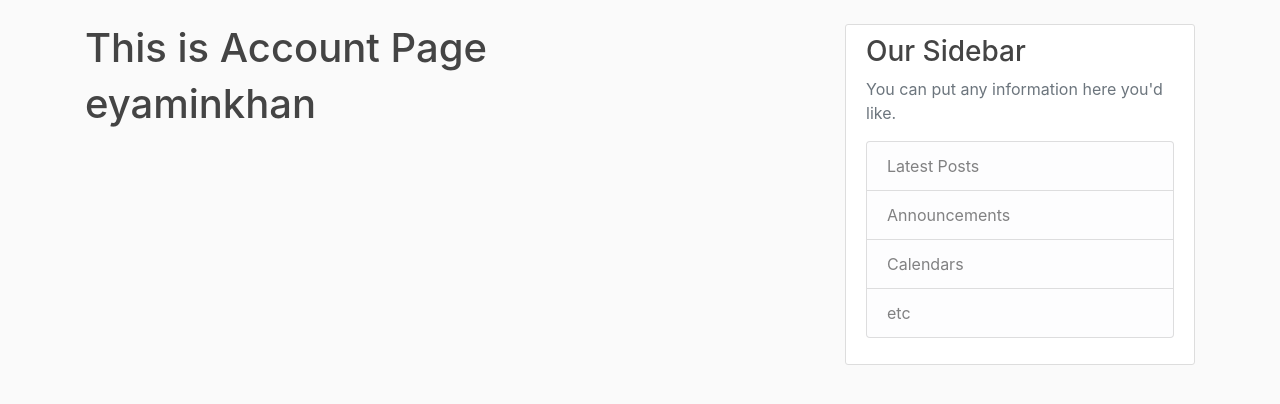
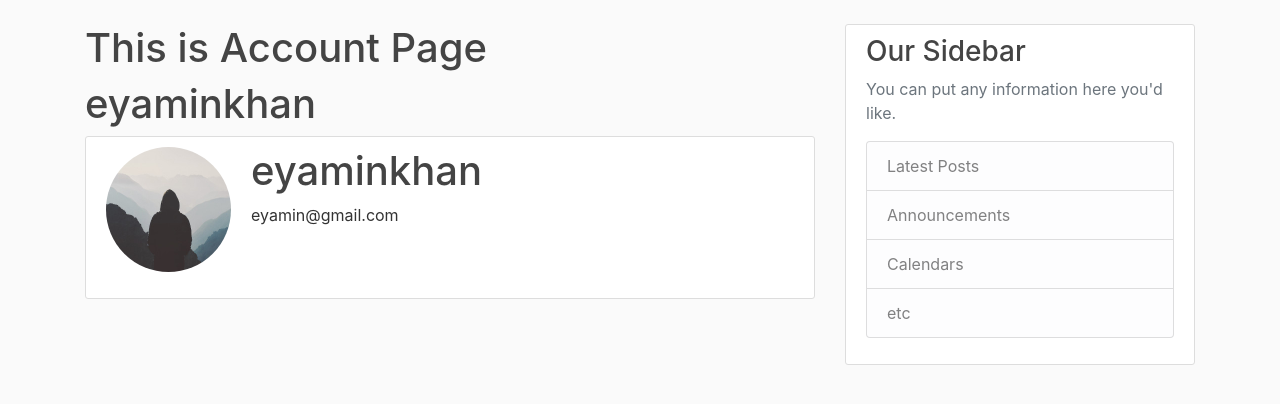
Before and after one commit to Maxyee/Flask-Blog, a Flask app: page /account in a window 1280 px wide. Shown: the part 56-460 px from the top of the page. Run offline with Flask 2, Linux system fonts and the light colour scheme; a user stored in the database is signed in; some libraries are stand-ins or nearby versions.

Commit message:
Added the user default profile picture and update profile methods

```diff
--- a/flask_blog/flaskblog/forms.py
+++ b/flask_blog/flaskblog/forms.py
@@ -1,4 +1,5 @@
 from flask_wtf import FlaskForm
+from flask_login import current_user
 from wtforms import StringField, PasswordField, SubmitField, BooleanField
 from wtforms.validators import DataRequired, Length, Email, EqualTo, ValidationError
 from flaskblog.models import User
@@ -28,3 +29,24 @@ class LoginForm(FlaskForm):
     password = PasswordField('Password', validators=[DataRequired()])
     remember = BooleanField('Remember Me')
     submit = SubmitField('Login')
+
+
+
+class UpdateAccountForm(FlaskForm):
+    username = StringField('Username', validators=[DataRequired(), Length(min=2, max=20)])
+    email = StringField('Email', validators=[DataRequired(),Email()])
+
+    submit = SubmitField('Update')
+
+    def validate_username(self, username):
+        if username.data != current_user.username:
+            user = User.query.filter_by(username=username.data).first()
+            if user:
+                raise ValidationError('That user name is taken . Please choose a different name')
+
+
+    def validate_email(self, email):
+        if email.data != current_user.email:
+            user = User.query.filter_by(email=email.data).first()
+            if user:
+                raise ValidationError('That email name is taken . Please choose a different name')
--- a/flask_blog/flaskblog/routes.py
+++ b/flask_blog/flaskblog/routes.py
@@ -1,6 +1,6 @@
 from flask import render_template, url_for, flash, redirect, request
 from flaskblog import app, db, bcrypt
-from flaskblog.forms import RegistrationForm, LoginForm
+from flaskblog.forms import RegistrationForm, LoginForm, UpdateAccountForm
 from flaskblog.models import User, Post
 from flask_login import login_user, current_user, logout_user, login_required
 
@@ -76,4 +76,6 @@ def logout():
 @app.route("/account")
 @login_required
 def account():
-    return render_template('account.html', title='Account')
+    form = UpdateAccountForm()
+    image_file = url_for('static', filename='profile_pics/'+ current_user.image_file)
+    return render_template('account.html', title='Account', image_file=image_file, form=form)
--- a/flask_blog/flaskblog/templates/account.html
+++ b/flask_blog/flaskblog/templates/account.html
@@ -2,4 +2,15 @@
 {% block content %}
     <h1>This is Account Page</h1>
     <h1>{{ current_user.username }}</h1>
+
+    <div class="content-section">
+        <div class="media">
+            <img class="rounded-circle account-img" src="{{ image_file }}"/>
+            <div class="media-body">
+                <h2 class="account-heading">{{ current_user.username }}</h2>
+                <p class="text-secoundary">{{ current_user.email }}</p>
+            </div>
+        </div>
+    </div>
+
 {% endblock content %}
```
Also changed, not shown: flask_blog/flaskblog/static/profile_pics/default.jpg (added).
